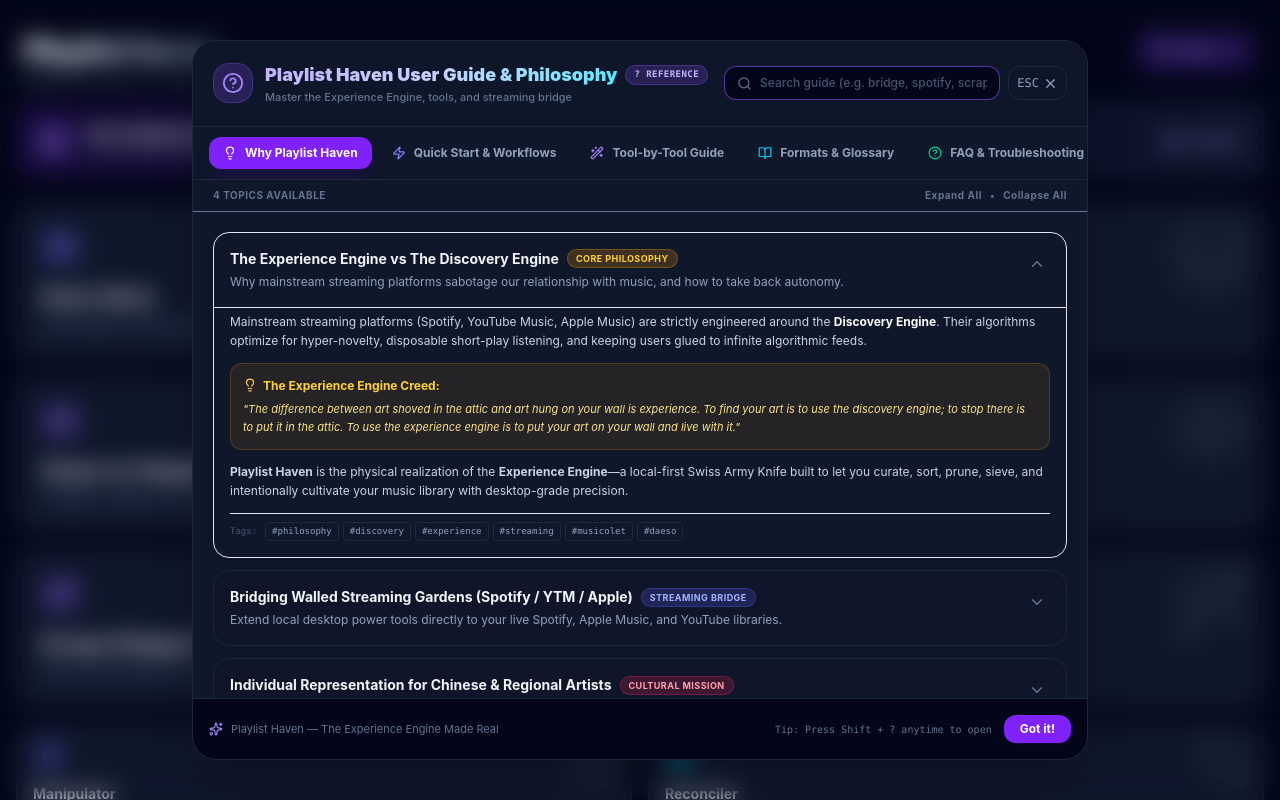
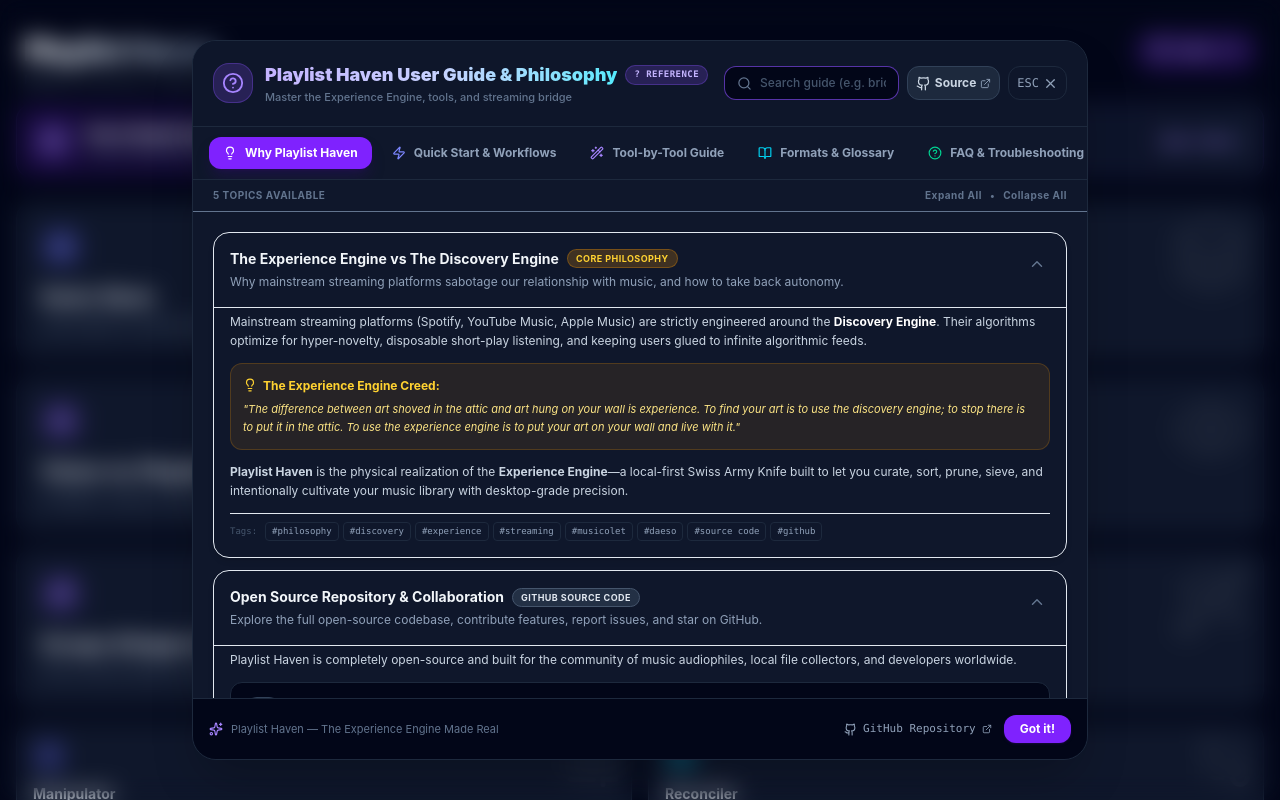
Before and after one commit to joejamal029/Playlist-Haven, a React (Vite) app: page / in a window 1280 px wide. Both pictures are taken after a click on the button "Guide (?)". Shown: the top 800 px of the page. Built offline with nearby package versions, Linux system fonts and the light colour scheme.

Commit message:
Add direct GitHub source code links (joejamal029/Playlist-Haven) to HelpGuideModal header, footer, and philosophy tab

```diff
--- a/components/HelpGuideModal.tsx
+++ b/components/HelpGuideModal.tsx
@@ -4,7 +4,7 @@
   Layers, SlidersHorizontal, Wand2, Eye, GitCompare, Merge, Scissors,
   Shuffle, Eraser, Filter, Type, Palette, BookOpen, ExternalLink,
   Check, ArrowRight, ShieldCheck, FileText, Music, Info, Zap, Globe,
-  Terminal, Bookmark, Columns, RefreshCw
+  Terminal, Bookmark, Columns, RefreshCw, Github
 } from 'lucide-react';
 
 interface HelpGuideModalProps {
@@ -24,11 +24,14 @@
   tags: string[];
 }
 
+const GITHUB_REPO_URL = 'https://github.com/joejamal029/Playlist-Haven';
+
 export default function HelpGuideModal({ isOpen, onClose, initialTab = 'why' }: HelpGuideModalProps) {
   const [activeTab, setActiveTab] = useState<string>(initialTab);
   const [searchQuery, setSearchQuery] = useState<string>('');
   const [expandedTopics, setExpandedTopics] = useState<Record<string, boolean>>({
     'why-experience-engine': true,
+    'why-source-code': true,
     'workflow-bridging-walled-gardens': true,
     'tool-scrape-stripper': true
   });
@@ -86,7 +89,7 @@
       badge: 'Core Philosophy',
       badgeColor: 'bg-amber-500/20 text-amber-300 border-amber-500/30',
       summary: 'Why mainstream streaming platforms sabotage our relationship with music, and how to take back autonomy.',
-      tags: ['philosophy', 'discovery', 'experience', 'streaming', 'musicolet', 'daeso'],
+      tags: ['philosophy', 'discovery', 'experience', 'streaming', 'musicolet', 'daeso', 'source code', 'github'],
       content: (
         <div className="space-y-3 text-xs leading-relaxed text-slate-300">
           <p>
@@ -103,6 +106,42 @@
           <p>
             <strong>Playlist Haven</strong> is the physical realization of the <strong>Experience Engine</strong>—a local-first Swiss Army Knife built to let you curate, sort, prune, sieve, and intentionally cultivate your music library with desktop-grade precision.
           </p>
+        </div>
+      )
+    },
+    {
+      id: 'why-source-code',
+      category: 'why',
+      title: 'Open Source Repository & Collaboration',
+      badge: 'GitHub Source Code',
+      badgeColor: 'bg-slate-700/60 text-slate-200 border-slate-600',
+      summary: 'Explore the full open-source codebase, contribute features, report issues, and star on GitHub.',
+      tags: ['github', 'source code', 'open source', 'repository', 'contribute', 'code'],
+      content: (
+        <div className="space-y-3 text-xs leading-relaxed text-slate-300">
+          <p>
+            Playlist Haven is completely open-source and built for the community of music audiophiles, local file collectors, and developers worldwide.
+          </p>
+          <div className="p-3.5 bg-slate-950 border border-slate-800 rounded-xl flex flex-col sm:flex-row items-start sm:items-center justify-between gap-3">
+            <div className="flex items-center space-x-3">
+              <div className="w-9 h-9 bg-slate-800 text-slate-200 rounded-xl flex items-center justify-center border border-slate-700 shrink-0">
+                <Github size={20} />
+              </div>
+              <div>
+                <div className="text-xs font-bold text-slate-200">joejamal029 / Playlist-Haven</div>
+                <p className="text-[10px] text-slate-500">The Experience Engine Made Real</p>
+              </div>
+            </div>
+            <a
+              href={GITHUB_REPO_URL}
+              target="_blank"
+              rel="noopener noreferrer"
+              className="flex items-center space-x-1.5 bg-violet-600 hover:bg-violet-500 text-white px-3.5 py-1.5 rounded-xl font-bold text-xs transition-colors shadow shadow-violet-950/40 shrink-0"
+            >
+              <span>View on GitHub</span>
+              <ExternalLink size={13} />
+            </a>
+          </div>
         </div>
       )
     },
@@ -574,7 +613,7 @@
             </div>
           </div>
 
-          {/* Search Input Bar */}
+          {/* Search Input Bar & Top Links */}
           <div className="flex items-center space-x-2 flex-1 max-w-md">
             <div className="flex items-center space-x-2 bg-slate-950 border border-slate-800 rounded-xl px-3 py-2 flex-1 focus-within:border-violet-500/60 transition-colors">
               <Search size={15} className="text-slate-500 shrink-0" />
@@ -592,6 +631,18 @@
                 </button>
               )}
             </div>
+
+            <a
+              href={GITHUB_REPO_URL}
+              target="_blank"
+              rel="noopener noreferrer"
+              className="p-2 bg-slate-800 hover:bg-slate-750 text-slate-300 hover:text-white rounded-xl border border-slate-700 transition-colors shrink-0 flex items-center gap-1 text-xs font-bold"
+              title="Open GitHub Source Code (joejamal029/Playlist-Haven)"
+            >
+              <Github size={15} />
+              <span className="hidden sm:inline">Source</span>
+              <ExternalLink size={11} className="text-slate-400" />
+            </a>
 
             <button
               onClick={onClose}
@@ -721,7 +772,7 @@
               <Search size={32} className="text-slate-700 animate-pulse" />
               <p className="text-sm font-bold text-slate-400">No guide topics match "{searchQuery}"</p>
               <p className="text-xs text-slate-600 max-w-sm">
-                Try searching for keywords like <em>bridge</em>, <em>scrape</em>, <em>spotify</em>, <em>chinese</em>, <em>cjk</em>, <em>bom</em>, <em>musicolet</em>, or <em>sieve</em>.
+                Try searching for keywords like <em>bridge</em>, <em>github</em>, <em>scrape</em>, <em>spotify</em>, <em>chinese</em>, <em>cjk</em>, <em>bom</em>, <em>musicolet</em>, or <em>sieve</em>.
               </p>
               <button
                 onClick={() => setSearchQuery('')}
@@ -734,13 +785,24 @@
         </div>
 
         {/* Footer Summary Bar */}
-        <div className="p-4 border-t border-slate-800 bg-slate-950 flex flex-col sm:flex-row items-center justify-between gap-2 text-[11px] text-slate-500">
+        <div className="p-4 border-t border-slate-800 bg-slate-950 flex flex-col sm:flex-row items-center justify-between gap-3 text-[11px] text-slate-500">
           <div className="flex items-center space-x-2">
             <Sparkles size={14} className="text-violet-400" />
             <span>Playlist Haven — The Experience Engine Made Real</span>
           </div>
+
           <div className="flex items-center space-x-3">
-            <span className="font-mono text-[10px]">Tip: Press Shift + ? anytime to open</span>
+            <a
+              href={GITHUB_REPO_URL}
+              target="_blank"
+              rel="noopener noreferrer"
+              className="flex items-center space-x-1.5 text-slate-400 hover:text-violet-300 transition-colors font-mono text-[11px]"
+            >
+              <Github size={13} />
+              <span>GitHub Repository</span>
+              <ExternalLink size={10} />
+            </a>
+
             <button
               onClick={onClose}
               className="px-4 py-1.5 bg-violet-600 hover:bg-violet-500 text-white font-bold rounded-xl transition-colors shadow shadow-violet-950/40 text-xs"
```
